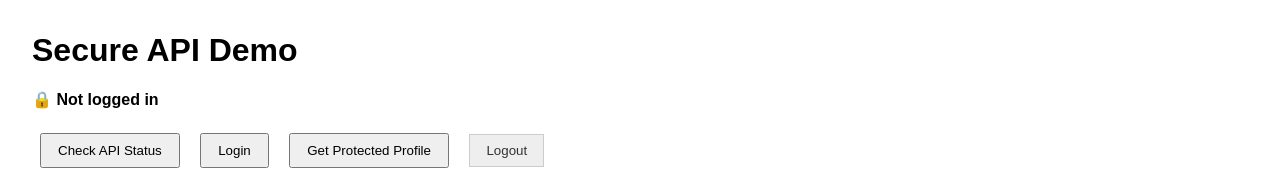
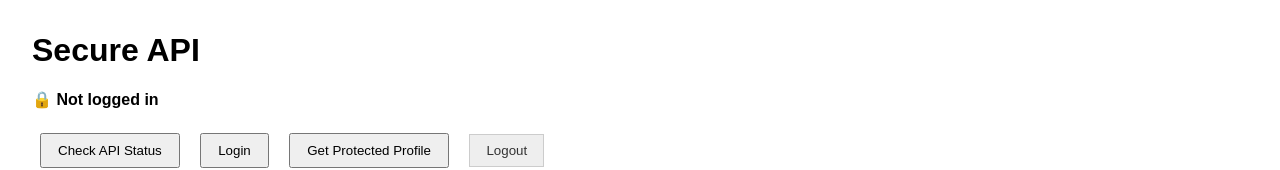
Before and after one commit to dzillo1/secure-api-demo, a website: page client/index.html in a window 1280 px wide. Shown: the top 170 px of the page. Drawn offline with Linux system fonts and the light colour scheme.

Commit message:
title change

```diff
--- a/client/index.html
+++ b/client/index.html
@@ -14,7 +14,7 @@
   </style>
 </head>
 <body>
-  <h1>Secure API Demo</h1>
+  <h1>Secure API</h1>
 
   <div id="authStatus">🔒 Not logged in</div>
 
```
